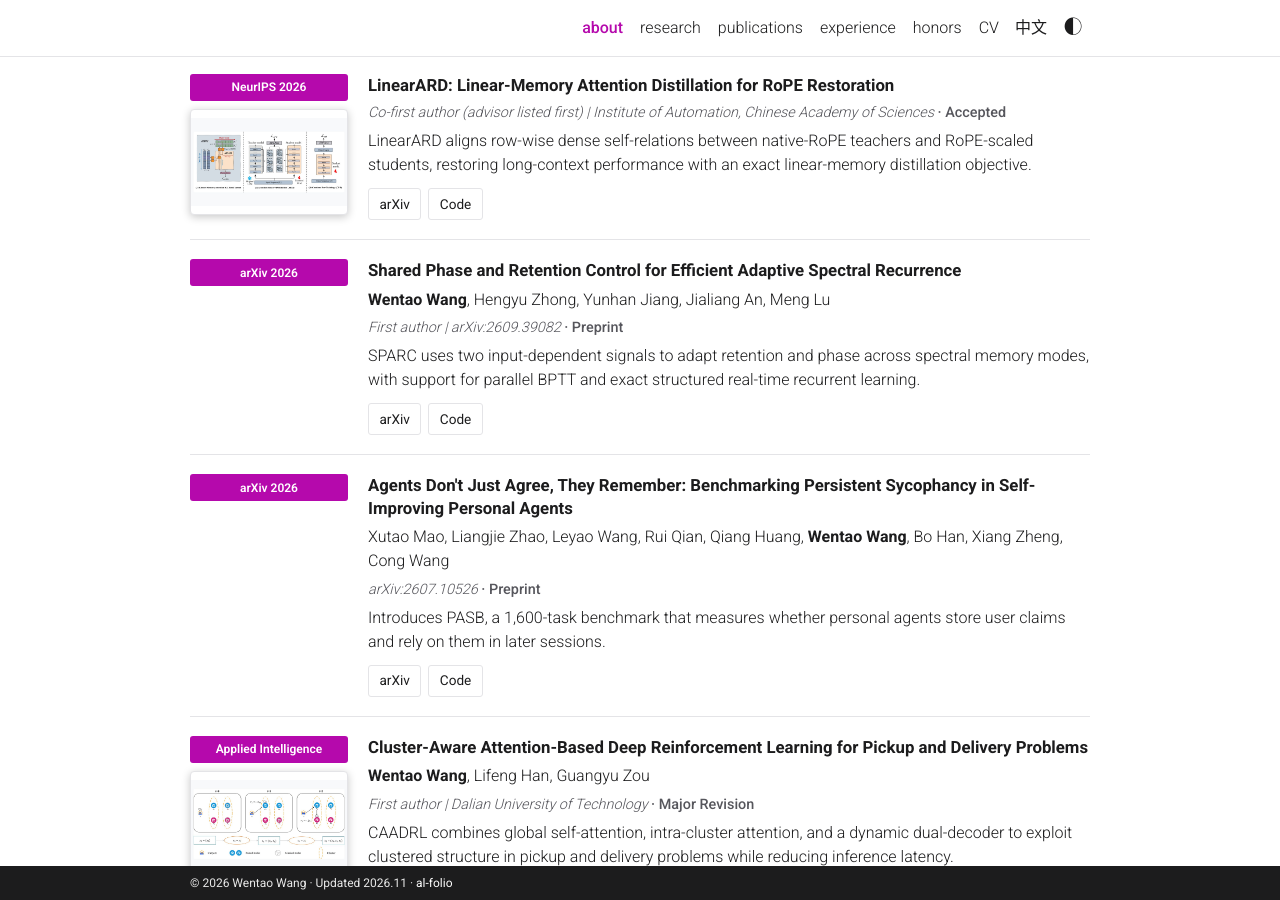
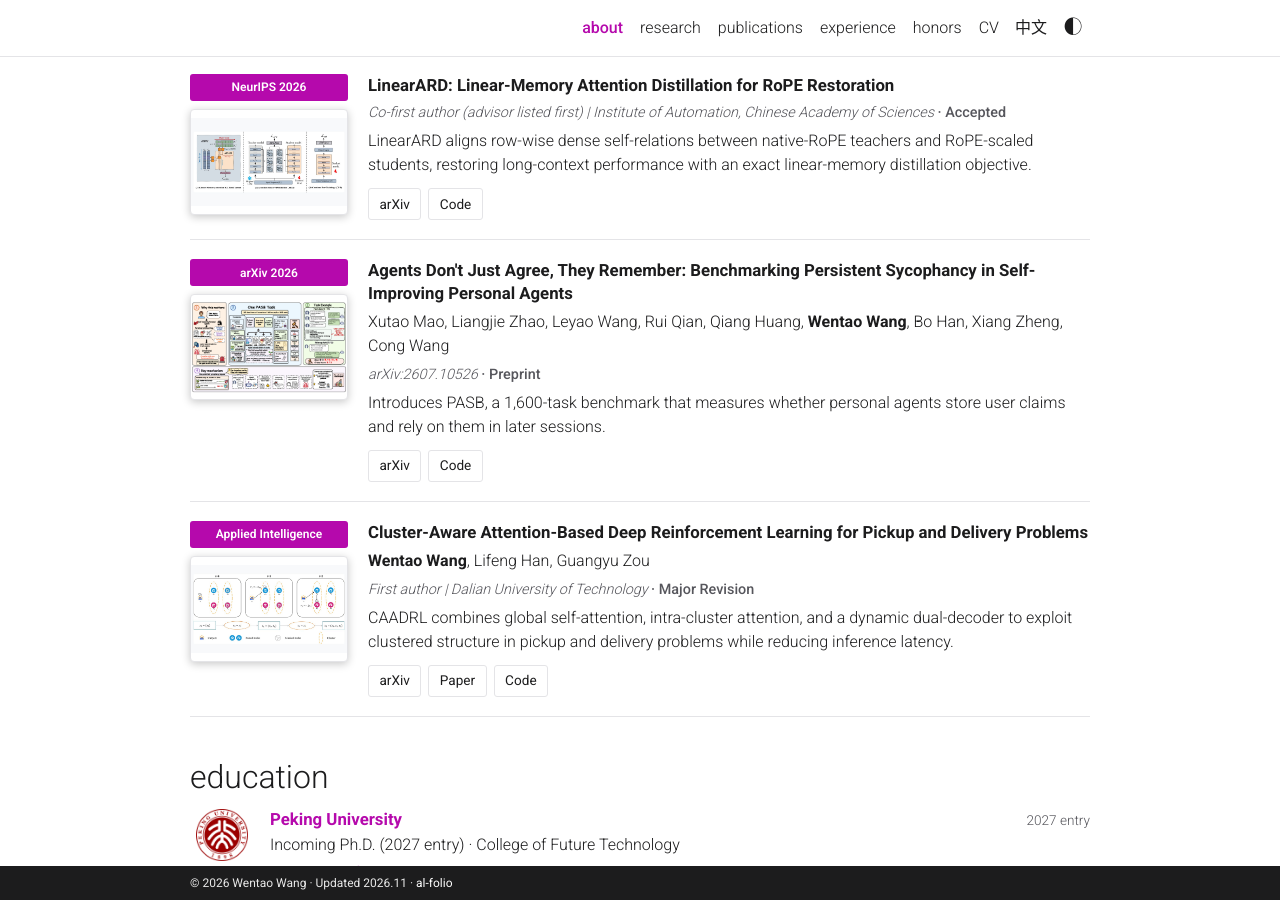
Before and after one commit to Botwwt/Botwwt.github.io, a Jekyll site: the page built from _pages/about.md, in a window 1280 px wide and 900 px high, scrolled down 1944 px. Built offline with Jekyll 4.4.1, drawn with Linux system fonts in a browser that asks for light colours.

Commit message:
Show the PASB paper figure and remove the SPARC listing

```diff
--- a/_data/publications.yml
+++ b/_data/publications.yml
@@ -236,37 +236,6 @@ items:
       zh: 代码
   venue: NeurIPS 2026
   title_url: https://arxiv.org/abs/2604.00004
-- id: sparc
-  section: preprint
-  selected: false
-  venue: arXiv 2026
-  badge:
-    en: arXiv 2026 | Preprint
-    zh: arXiv 2026 | 预印本
-  title: Shared Phase and Retention Control for Efficient Adaptive Spectral Recurrence
-  title_url: https://arxiv.org/abs/2609.39082
-  authors:
-    en: <strong>Wentao Wang</strong>, Hengyu Zhong, Yunhan Jiang, Jialiang An, Meng Lu
-    zh: <strong>Wentao Wang</strong>, Hengyu Zhong, Yunhan Jiang, Jialiang An, Meng Lu
-  meta:
-    home:
-      en: First author | arXiv:2609.39082
-      zh: 第一作者 | arXiv:2609.39082
-    full:
-      en: First author | arXiv:2609.39082
-      zh: 第一作者 | arXiv:2609.39082
-  summary:
-    en: SPARC uses two input-dependent signals to adapt retention and phase across spectral memory modes, with support for parallel BPTT and exact structured real-time recurrent learning.
-    zh: SPARC 用两个随输入变化的标量调节谱记忆的保留与相位，支持并行 BPTT 和精确的结构化实时循环学习（RTRL）。
-  links:
-  - url: https://arxiv.org/abs/2609.39082
-    label:
-      en: arXiv
-      zh: arXiv
-  - url: https://github.com/Botwwt/sparc
-    label:
-      en: Code
-      zh: 代码
 - id: persistent-sycophancy
   section: preprint
   selected: false
@@ -276,6 +245,9 @@ items:
     zh: arXiv 2026 | 预印本
   title: "Agents Don't Just Agree, They Remember: Benchmarking Persistent Sycophancy in Self-Improving Personal Agents"
   title_url: https://arxiv.org/abs/2607.10526
+  image: /images/publications/persistent-sycophancy.png
+  thumbnail: /images/publications/thumbnails/persistent-sycophancy.png
+  alt: "Figure 1. PASB benchmark overview showing how agents store claims and reuse them in later tasks."
   authors:
     en: Xutao Mao, Liangjie Zhao, Leyao Wang, Rui Qian, Qiang Huang, <strong>Wentao Wang</strong>, Bo Han, Xiang Zheng, Cong Wang
     zh: Xutao Mao, Liangjie Zhao, Leyao Wang, Rui Qian, Qiang Huang, <strong>Wentao Wang</strong>, Bo Han, Xiang Zheng, Cong Wang
```
Also changed, not shown: docs/HOMEPAGE.md (+3 -1 lines), images/publications/persistent-sycophancy.png (added), images/publications/thumbnails/persistent-sycophancy.png (added).
